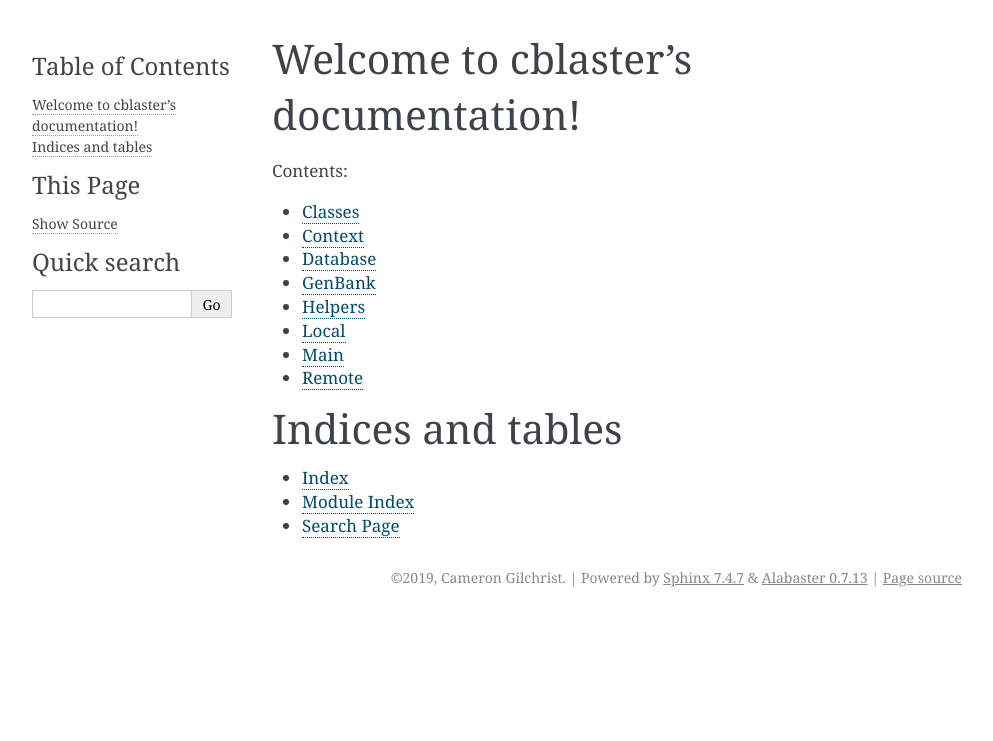
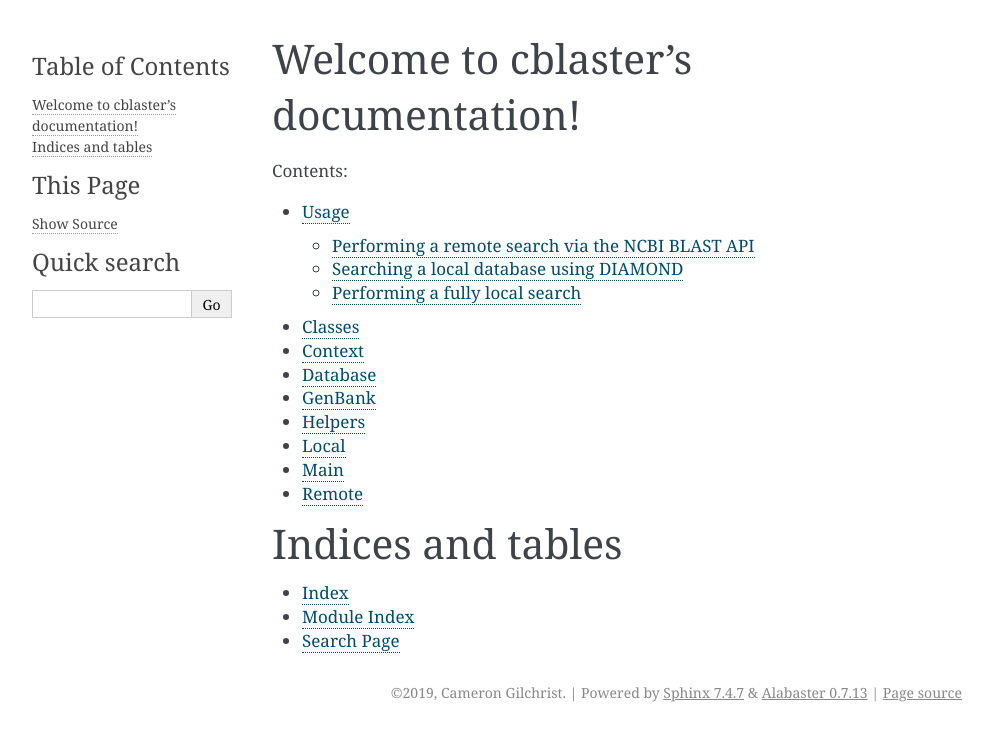
Before and after one commit to gamcil/cblaster, a Sphinx documentation site: the page built from docs/source/index.rst, in a window 1280 px wide. Shown: the top 741 px of the page, without its empty margins (148-1141 px from the left). Built offline with Sphinx 7.4.7, drawn with Linux system fonts in a browser that asks for light colours; some of the changed lines change nothing that is shown.

Commit message:
add usage page

````diff
--- a/docs/source/index.rst
+++ b/docs/source/index.rst
@@ -10,6 +10,7 @@
    :maxdepth: 2
    :caption: Contents:
 
+   usage
    classes
    context
    database
--- /dev/null
+++ b/docs/source/usage.rst
@@ -0,0 +1,140 @@
+Usage
+=====
+
+There are two search modes, specified by the `--mode` argument.
+By default (i.e. `--mode` not specified), it will be set to `remote`, and a fully
+remote `cblaster` search will begin using NCBI's BLAST API.
+Alternatively, `local` mode performs a search against a local `diamond` database, which
+is much quicker (albeit requiring some initial setup).
+
+
+Performing a remote search via the NCBI BLAST API
+-------------------------------------------------
+At a minimum, a search could look like one of the following:
+
+::
+
+  $ cblaster search -qf query.fasta
+  $ cblaster search -qi QBE85649.1 QBE85648.1 QBE85647.1 QBE85646.1 ...
+
+This will launch a remote search against the non-redundant (nr) protein database,
+retrieve and parse the results, then report any blocks of hits to the terminal.
+By default, hits are only reported if they are above 30% percent identity and 50% query
+coverage, and have an e-value below 0.01.
+If we wanted to be stricter, we could change those values with the following:
+
+::
+
+  $ cblaster search -qf query.fasta --min_identity 70 --min_coverage 90 --evalue 0.001
+
+You can also pass in NCBI search queries using `-eq / --entrez_query` to pre-filter
+the target database, which can result in vastly reduced run-times and more
+targeted results. For example, to only search against *Aspergillus* sequences:
+
+::
+
+  $ cblaster search -qf query.fasta --entrez_query "Aspergillus"[ORGN]
+
+Look here_ for a full description of Entrez search terms.
+
+.. _here: https://www.ncbi.nlm.nih.gov/books/NBK49540/
+
+
+Searching a local database using DIAMOND
+----------------------------------------
+Alternatively, a local DIAMOND database can be searched by specifying:
+
+::
+
+  $ cblaster search -qf query.fasta --mode local --database db.dmnd
+
+For this to work, the database must consist of sequences derived from NCBI, such that
+their identifiers can be used for retrieval of sequences/genomic context.
+The easiest way to set this up is via NCBI's batch assembly download option.
+For example, to build a database of *Aspergillus* protein sequences:
+
+1. Search the NCBI Assembly database for *Aspergillus* genomes
+
+.. image:: ./img/search.png
+  :width: 500
+  :alt: Search for Aspergillus assemblies
+
+2. Click 'Download Assemblies', select 'Protein FASTA' and click 'Download'
+
+.. image:: ./img/download.png
+  :width: 500
+  :alt: Download 'Protein FASTA' files
+
+3. Extract all FASTA files and concatenate them
+
+::
+
+  $ pigz -d *.gz
+  $ cat *.faa >> proteins.faa
+
+4. Build the DIAMOND database
+
+::
+
+  $ diamond makedb --in proteins.faa --db proteins
+  ...
+  $ ls
+  database.faa
+  database.dmnd
+  ```
+
+5. Run `clusterblaster` against the newly created databse
+
+::
+
+  $ cblaster search -m local -qf query.fa -db database.dmnd <options>
+
+Alternatively, you could use `ncbi-genome-download`_ to retrieve the sequences from
+the command line.
+
+.. _`ncbi-genome-download`: https://github.com/kblin/ncbi-genome-download
+
+
+Performing a fully local search
+-------------------------------
+`cblaster` can also perform fully local searches, forgoing the need for any interaction
+with NCBI whatsoever.
+To do this, `cblaster` builds a faux-database JSON file from a list of GenBank files,
+and generates a `diamond` database of all protein sequences in this database.
+Then, `cblaster` searches can be run against the created `diamond` database, and genomic
+context obtained from the JSON file.
+For example:
+
+1. Build `diamond` and JSON databases
+
+::
+
+  $ cblaster makedb path/to/folder/*.gbk mydatabase
+  [12:06:32] INFO - Parsing 3 files...
+  [12:06:32] INFO - 1. /path/to/folder/one.gbk
+  [12:06:33] INFO - 2. /path/to/folder/two.gbk
+  [12:06:34] INFO - 3. /path/to/folder/three.gbk
+  [12:07:21] INFO - Writing FASTA file with database sequences: mydatabase.faa
+  [12:07:21] INFO - Building DIAMOND database: mydatabase.dmnd
+  [12:07:36] INFO - Building JSON database: mydatabase.json
+
+Now, everything should be in the folder:
+
+::
+
+  $ ls
+  mydatabase.faa
+  mydatabase.dmnd
+  mydatabase.json
+
+Note that although this produces a FASTA file with all protein sequences in the
+database, the file is NOT actually required for searches. It is merely created for
+the purpose of building the `diamond` database, and can easily be recreated by loading
+the JSON database in code as a `database.DB` instance and running `write_fasta()` on an
+open file handle.
+
+2. Run a `cblaster` search against the built databases
+
+::
+
+  $ cblaster search -qf query.fasta --json mydatabase.json -db mydatabase.db <options>
````
Also changed, not shown: docs/source/img/download.png (renamed from img/download.png), docs/source/img/search.png (renamed from img/search.png).
